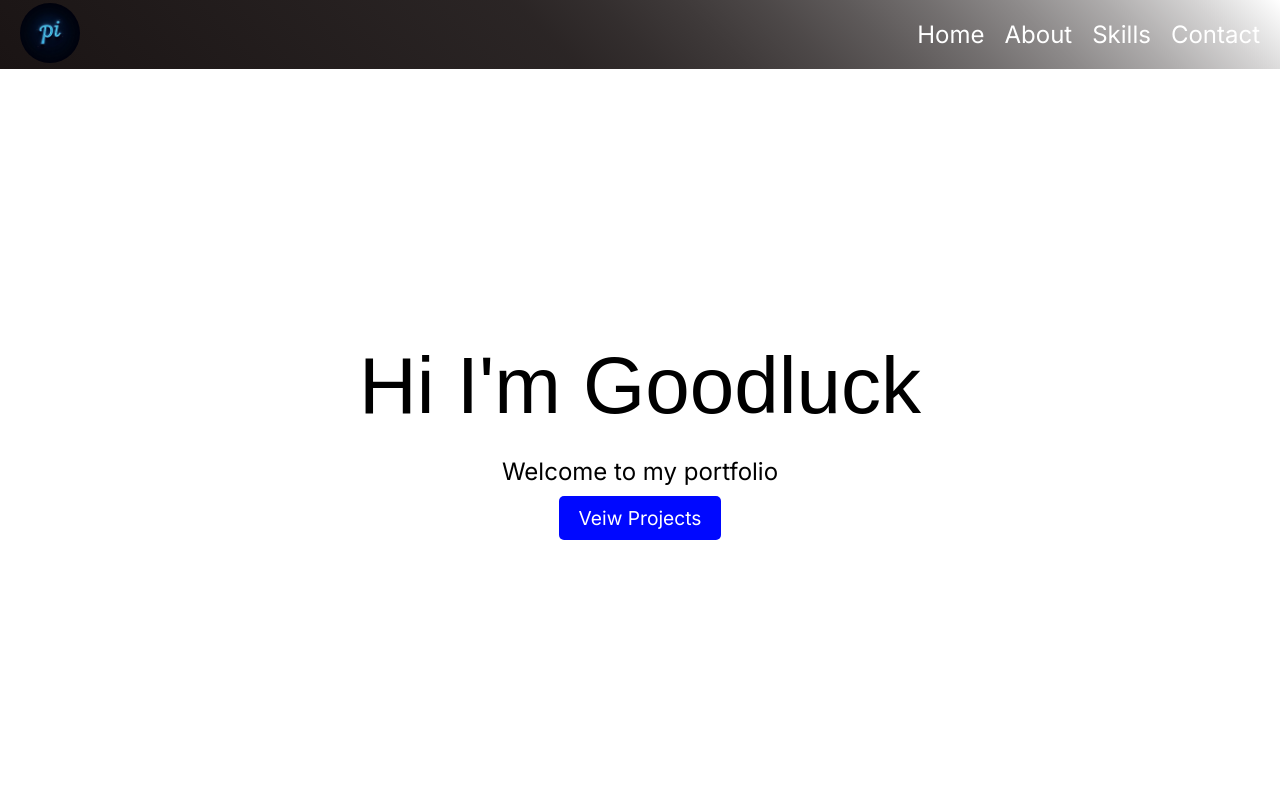
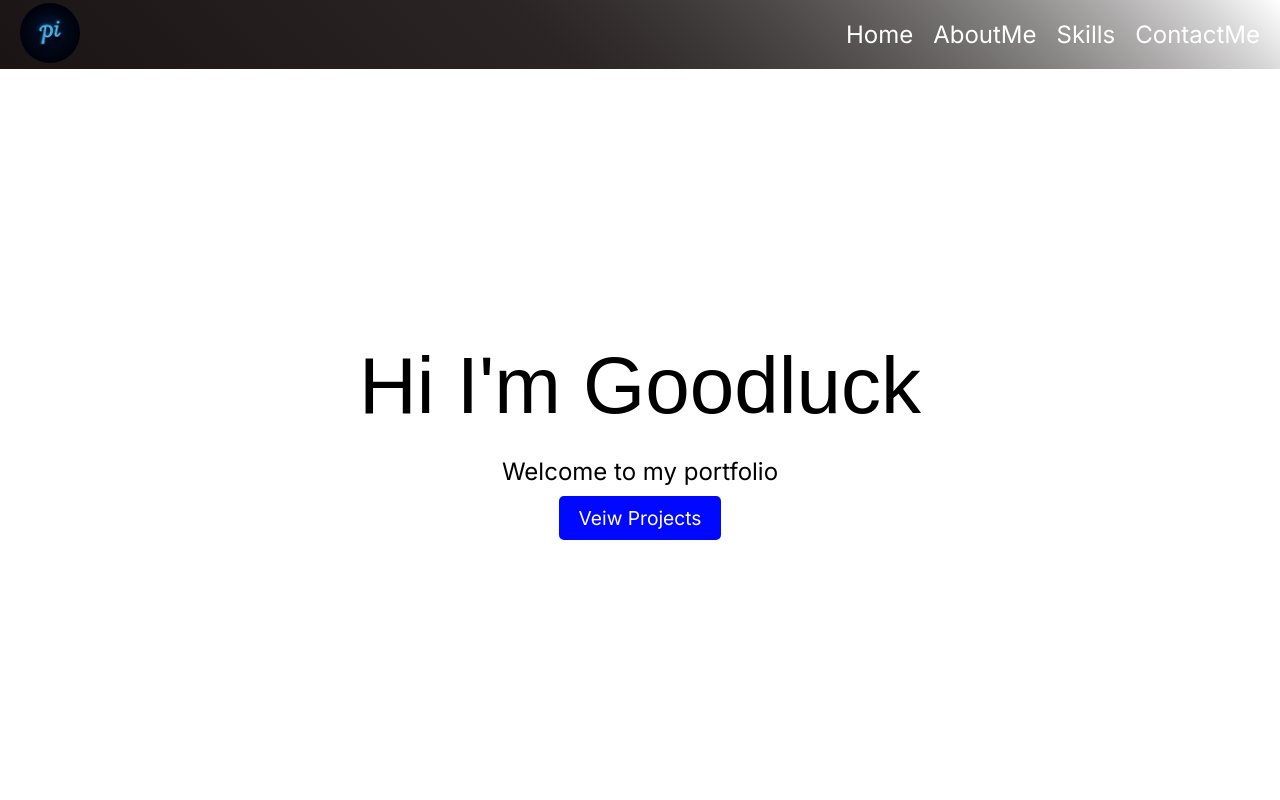
Before and after one commit to ikennagoodluck/Portfolio, a React (Vite) app: page / in a window 1280 px wide. Shown: the top 800 px of the page. Built offline with nearby package versions, Linux system fonts and the light colour scheme.

Commit message:
My Portfolio

```diff
--- a/package.json
+++ b/package.json
@@ -11,7 +11,8 @@
   },
   "dependencies": {
     "react": "^19.1.1",
-    "react-dom": "^19.1.1"
+    "react-dom": "^19.1.1",
+    "react-router-dom": "^7.8.2"
   },
   "devDependencies": {
     "@eslint/js": "^9.33.0",
--- a/src/App.jsx
+++ b/src/App.jsx
@@ -1,14 +1,13 @@
 import { useState } from 'react'
 import viteLogo from '/vite.svg'
 import './App.css'
-import Navbar from './component/navbar/Navbar'
+// import Navbar from './component/main/navbar/Navbar'
 import Main from './component/main/Main'
 function App() {
   const [count, setCount] = useState(0)
 
   return (
     <>
-      <Navbar />
       <Main />
     </>
   )
--- a/src/component/main/Main.jsx
+++ b/src/component/main/Main.jsx
@@ -3,7 +3,18 @@ import style from './Main.module.css'
 export default function Main() {
    return (
       <div>
-         <div className={style.home}>
+         <div className={style.navbar}>
+            <div>
+               <img src="/images/logo.jpg" alt="" srcset="" className={style.logo} />
+            </div>
+            <div className={style.link}>
+               <a href="/" className={style.Home}>Home</a>
+               <a href="#aboutme" className={style.Aboutme}>AboutMe</a>
+               <a href="/" className={style.skills}>Skills</a>
+               <a href="/" className={style.contactme}>ContactMe</a>
+            </div>
+         </div>
+         <div className={style.home} id='home'>
             <div>
                <h1 className={style.header}>Hi I'm Goodluck</h1>
             </div>
@@ -16,7 +27,7 @@ export default function Main() {
                </div>
             </div>
          </div>
-         <div className={style.aboutme}>
+         <div className={style.aboutme} id='aboutme'>
             <img src="/images/profilepic.jpg" alt="" srcset="" className={style.profileimage} />
             <div className={style.maincontent}>
                <h1 className={style.name}>Ikenna Goodluck</h1>
--- a/src/component/main/Main.module.css
+++ b/src/component/main/Main.module.css
@@ -7,6 +7,65 @@ body {
   padding: 0;
   background: #ffffff;
   color: #fff;
+  scroll-behavior: smooth;
+}
+
+* {
+   margin: 0;
+   padding: 0;
+   box-sizing: border-box;
+   scroll-behavior: smooth;
+}
+
+.navbar {
+   /* background: #000; */
+   color: #fff;
+   height: 70px;
+   background-image: linear-gradient(45deg, rgb(26, 20, 20), 80%, rgba(255, 255, 255, 0.505));
+   display: flex;
+   justify-content: space-between;
+   align-items: center;
+   padding: 20px;
+   border-bottom: 1px solid #fff;
+}
+
+.logo {
+   width: 60px;
+   height: 60px;
+   border-radius: 50%;
+}
+
+
+.link {
+   display: flex;
+   gap: 20px;
+   font-size: 1.5rem;
+   justify-content: center;
+}
+
+.link a{
+   text-decoration: none;
+   color: rgb(255, 255, 255);
+   position: relative;
+}
+
+
+.link a::after {
+   content: '';
+   background-color: #0008ff;
+   width: 0%;
+   height: 5px;
+   position: absolute;
+   top: 27px;
+   left: 0;
+   /* bottom: 20; */
+   border-radius: 20px;
+   transition: all 1s ease-in-out;
+}
+
+.link a:hover::after {
+   width: 100%;
+   display: block;
 }
 
 .home {
--- a/src/component/navbar/Navbar.jsx
+++ /dev/null
@@ -1,19 +0,0 @@
-import React from 'react'
-import style from './Navbar.module.css'
-// import images from './.public/images/logo.jpg'
-export default function Navbar() {
-   return (
-      <div className={style.navbar}>
-         <div>
-            <img src="/images/logo.jpg" alt="" srcset="" className={style.logo}/>
-         </div>
-         <div className={style.link}>
-            <a href="#" className={style.home}>Home</a>
-            <a href="#" className={style.about}>About</a>
-            <a href="#" className={style.skills}>Skills</a>
-            <a href="#" className={style.about}>Contact</a>
-         </div>
-      </div>
-   )
-
-}
--- a/src/component/navbar/Navbar.module.css
+++ /dev/null
@@ -1,55 +0,0 @@
-* {
-   margin: 0;
-   padding: 0;
-   box-sizing: border-box;
-}
-
-.navbar {
-   /* background: #000; */
-   color: #fff;
-   height: 70px;
-   background-image: linear-gradient(45deg, rgb(26, 20, 20), 80%, rgba(255, 255, 255, 0.505));
-   display: flex;
-   justify-content: space-between;
-   align-items: center;
-   padding: 20px;
-   border-bottom: 1px solid #fff;
-}
-
-.logo {
-   width: 60px;
-   height: 60px;
-   border-radius: 50%;
-}
-
-
-.link {
-   display: flex;
-   gap: 20px;
-   font-size: 1.5rem;
-   justify-content: center;
-}
-
-.link a {
-   text-decoration: none;
-   color: white;
-   position: relative;
-}
-
-
-.link a::after {
-   content: '';
-   background-color: #0008ff;
-   width: 0%;
-   height: 5px;
-   position: absolute;
-   top: 27px;
-   left: 0;
-   border-radius: 20px;
-   transition: all 1s ease-in-out;
-}
-
-.link a:hover::after {
-   width: 100%;
-   display: block;
-}
```
Also changed, not shown: 1 other file (tests, documents, lock files or other folders). Lines whose indentation alone changed are shown as unchanged.
